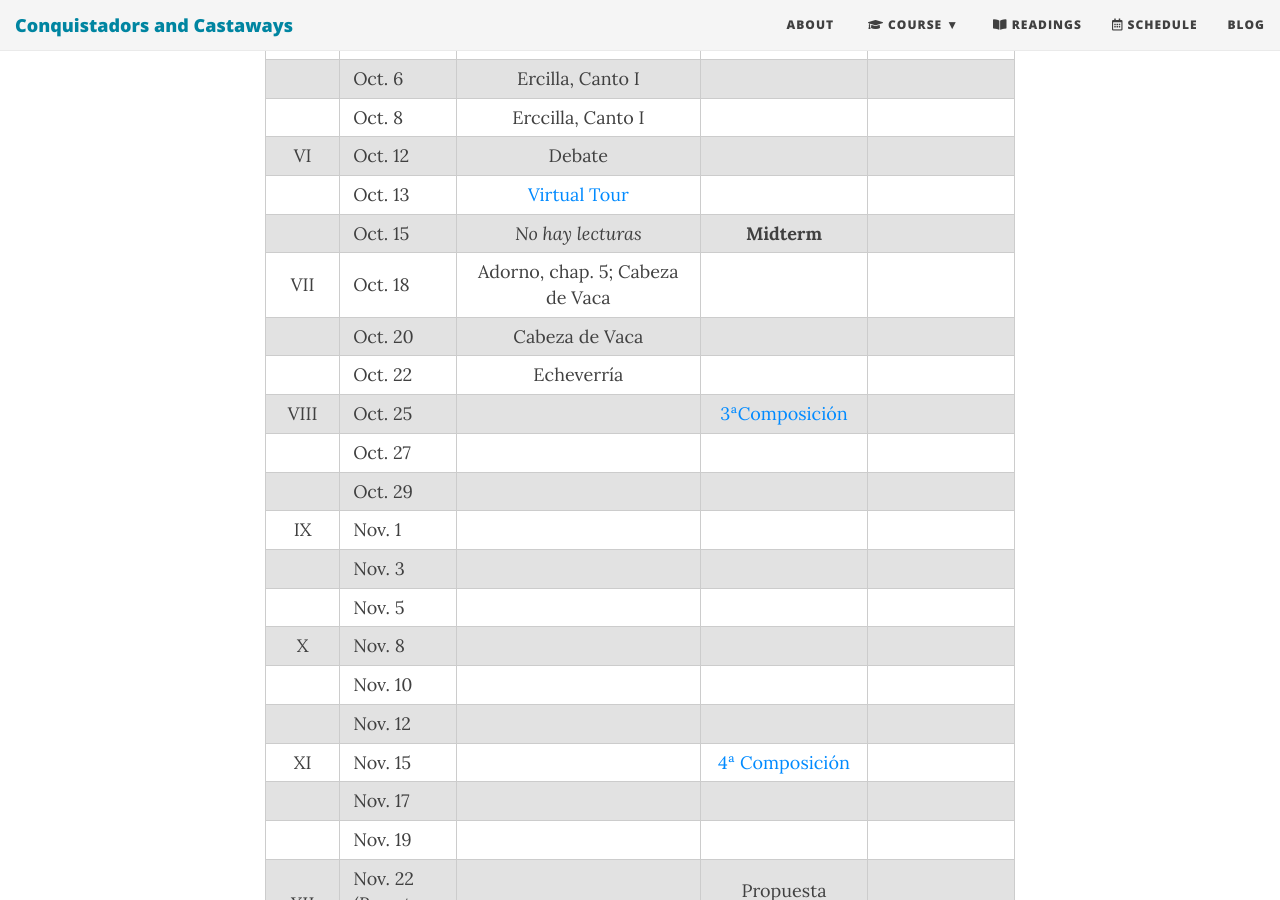
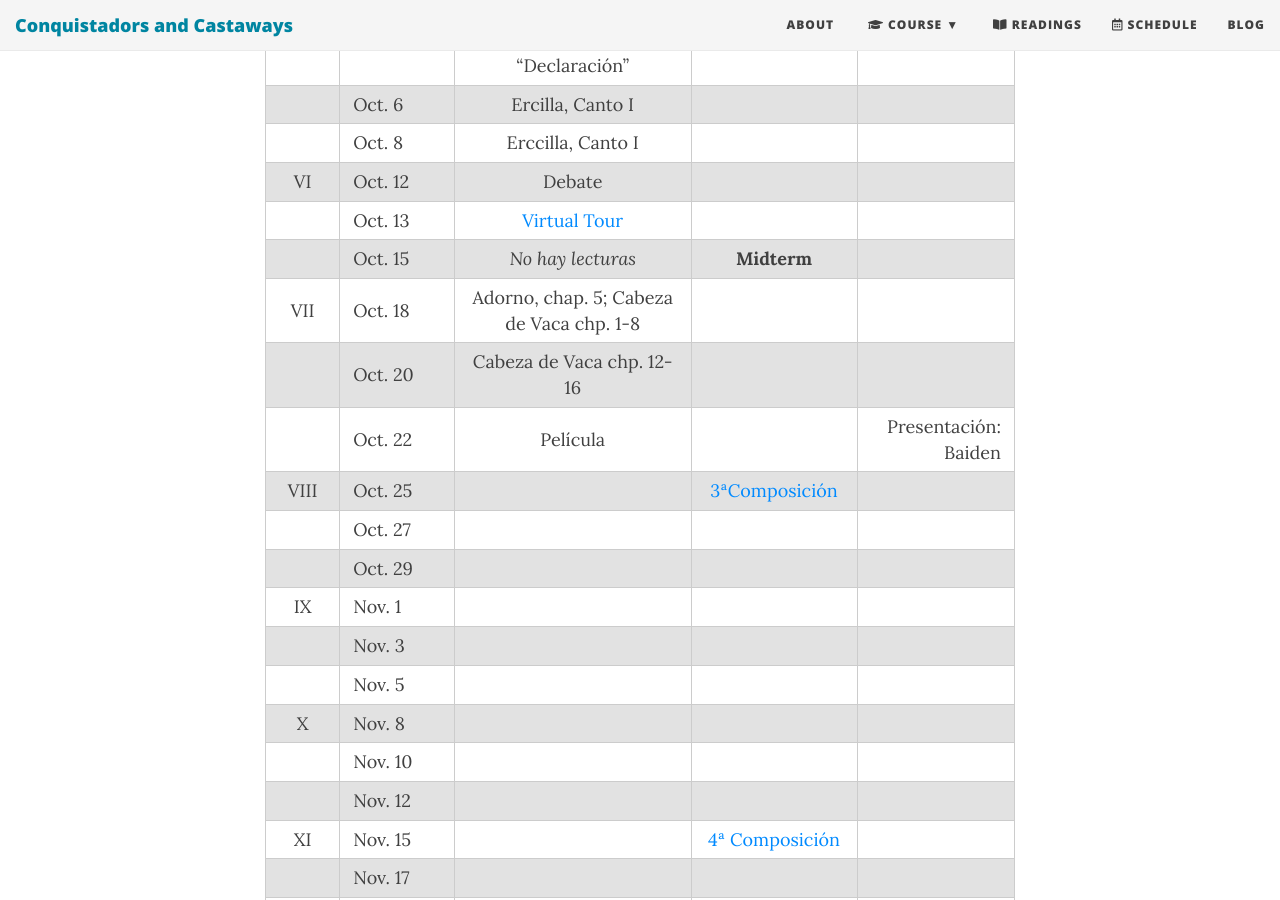
Before and after one commit to Hipomenes/ls452, a Jekyll site: the page built from calendar.md, in a window 1280 px wide and 900 px high, scrolled down 1116 px. Built offline with Jekyll 4.4.1, drawn with Linux system fonts in a browser that asks for light colours; nearby versions of some CDN libraries.

Commit message:
Update calendar.md

```diff
--- a/calendar.md
+++ b/calendar.md
@@ -27,9 +27,9 @@
 | VI  | Oct. 12  | Debate
 |     | Oct. 13  | [Virtual Tour](https://www.bu.edu/las/news-events/calendar/?eid=258775)
 |     | Oct. 15  | *No hay lecturas* | **Midterm** |
-| VII | Oct. 18  | Adorno, chap. 5; Cabeza de Vaca   | |
-|     | Oct. 20  | Cabeza de Vaca | |
-|     | Oct. 22  | Echeverría
+| VII | Oct. 18  | Adorno, chap. 5; Cabeza de Vaca  chp. 1-8 | |
+|     | Oct. 20  | Cabeza de Vaca chp. 12-16  |  |
+|     | Oct. 22  | Película | | Presentación: Baiden
 | VIII| Oct. 25  |    | [3ªComposición]()  |
 |     | Oct. 27  |
 |     | Oct. 29  |
```
